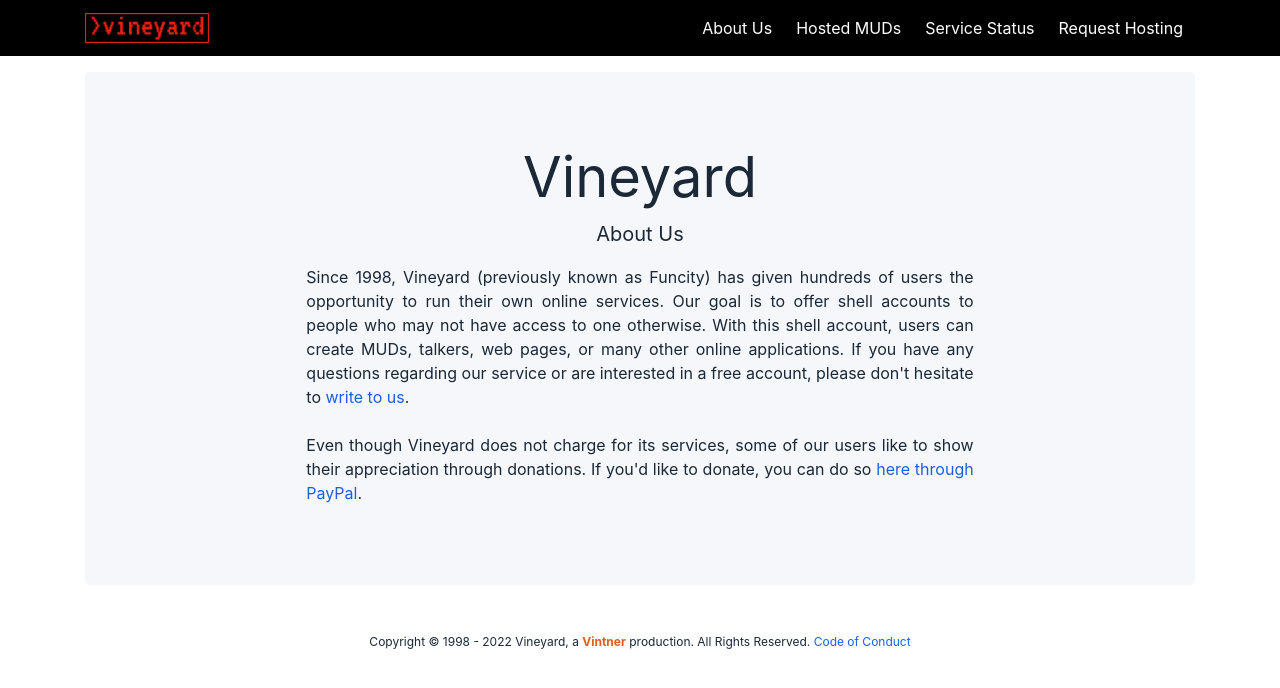
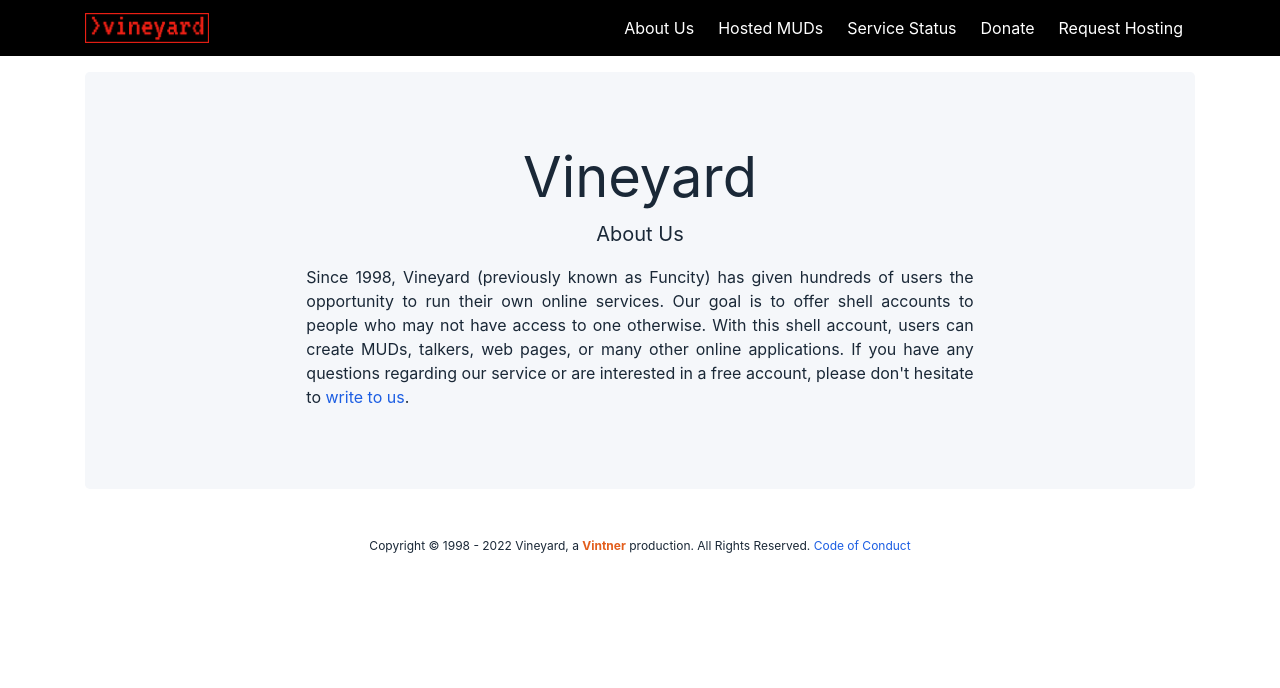
Before and after one commit to vintnerhaus/vineyard.haus, a Jekyll site: the page built from about.html, in a window 1280 px wide. Shown: the top 688 px of the page. Built offline with Jekyll 4.4.1, drawn with Linux system fonts in a browser that asks for light colours; nearby versions of some CDN libraries; Markdown is read by kramdown in place of the engine named in the settings.

Commit message:
Donation page added.

```diff
--- a/_includes/header.html
+++ b/_includes/header.html
@@ -21,6 +21,9 @@
                         <a href="https://stats.uptimerobot.com/p7gWGUzqD2" class="nav-link" target="_blank">Service Status</a>
                     </li>
                     <li class="nav-item">
+                        <a href="/donate" class="nav-link">Donate</a>
+                    </li>
+                    <li class="nav-item">
                         <a href="https://docs.google.com/forms/d/1xMCmwsdQ68cGQb5K6Sw9SaEbDbFc2E1wAqCngY47O8E"
                             target="_blank" class="nav-link">Request Hosting</a>
                     </li>
--- a/about.html
+++ b/about.html
@@ -17,10 +17,6 @@
         var hostname = "vineyard.haus";
         var linktext = "write to us";
         document.write("<a href='" + "mail" + "to:" + username + "@" + hostname + "'>" + linktext + "</a>");
-      </script>.<br><br>
-
-      Even though Vineyard does not charge for its services, some of our users like to show their appreciation through
-      donations. If you'd like to donate, you can do so <a href="https://www.paypal.me/jasonbabo" target="_blank">here
-        through PayPal</a>.</p>
+      </script>.</p>
   </div>
 </div>
```
Also changed, not shown: donate.html (added, +15 -0 lines).
